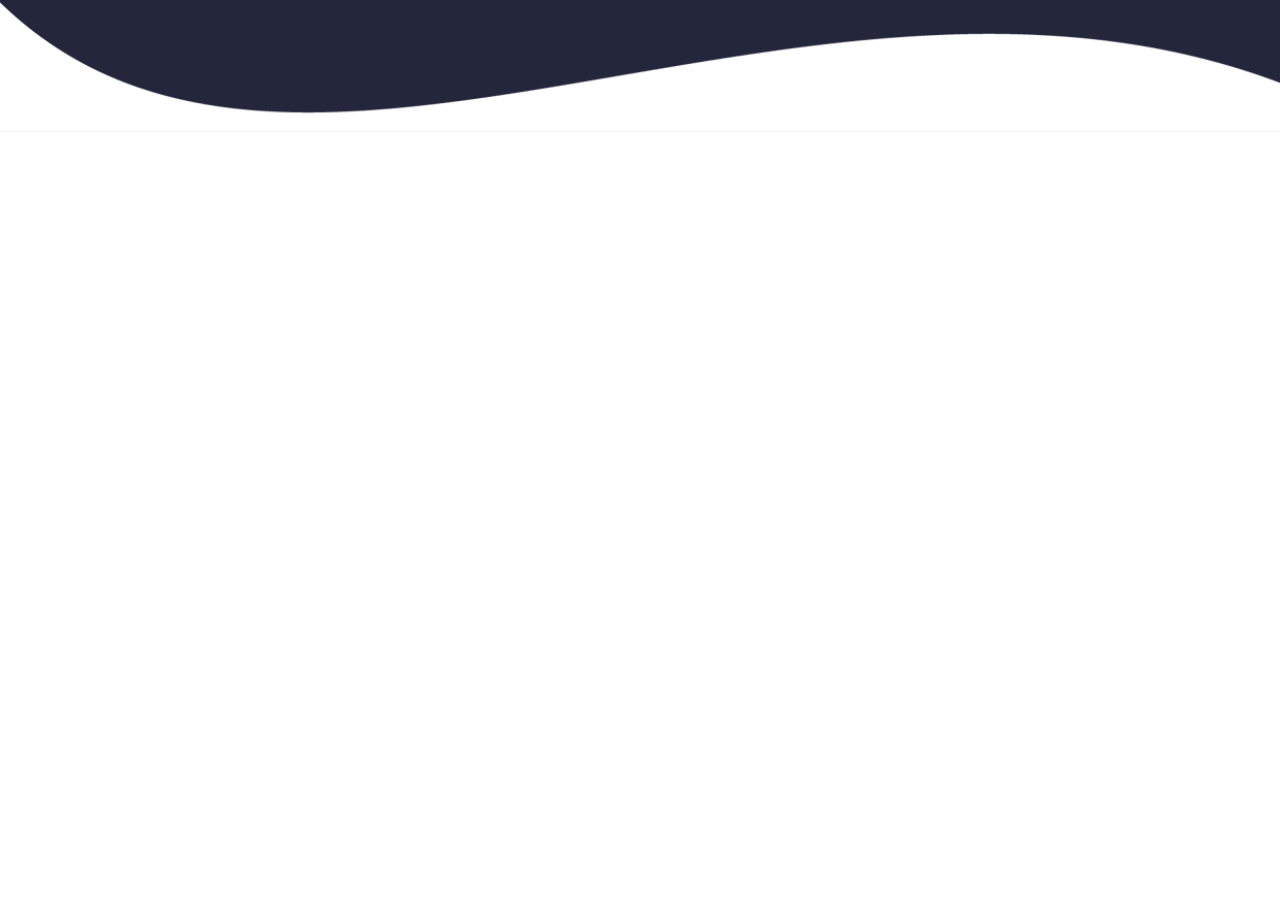
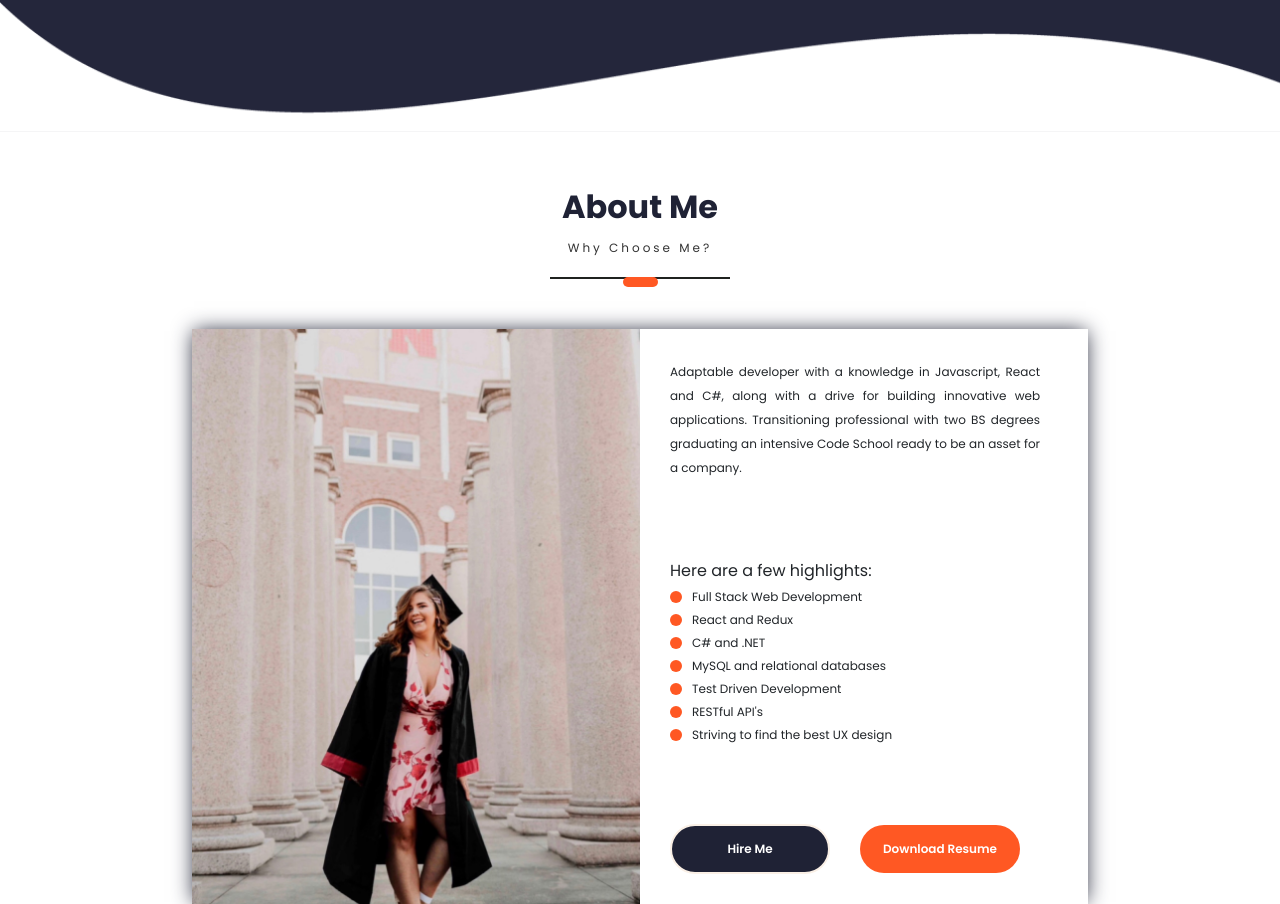
Before and after one commit to paigetiedeman/react-portfolio, a React (Create React App) app: page / in a window 1280 px wide. Shown: the part 538-1442 px from the top of the page. Before the commit the page ends 800 px from the top, so only its background shows below. Built offline with nearby package versions, Linux system fonts and the light colour scheme; a web font is replaced by a local one.

Commit message:
About Me section

```diff
--- /dev/null
+++ b/src/PortfolioContainer/AboutMe/AboutMe.css
@@ -0,0 +1,82 @@
+.about-me-container {
+  display: flex;
+  flex-direction: column;
+  justify-content: center;
+  align-items: center;
+  margin: 50px 0 0 0;
+}
+.about-me-parent {
+  max-width: 1000px;
+  width: 70%;
+}
+.about-me-card {
+  display: flex;
+  width: 100%;
+  box-shadow: 0 0px 20px -2px #1f2235;
+}
+.about-me-profile {
+  width: 50%;
+  background-image: url("../../assets/AboutMe/graduation.jpg");
+  background-size: cover;
+  background-repeat: no-repeat;
+  background-position: center;
+}
+.about-me-details {
+  width: 48%;
+  text-align: justify;
+  padding: 30px;
+}
+.about-me-description {
+  font-size: 12px;
+}
+.about-me-highlights {
+  margin: 80px 0;
+}
+.highlght-heading {
+  font-family: "Poppins Bold";
+  font-size: 14px;
+  margin: 0 0 5px 0;
+}
+.highlight {
+  display: flex;
+  align-items: center;
+  margin: 5px 0;
+  font-size: 12px;
+}
+.highlight-blob {
+  height: 12px;
+  width: 12px;
+  margin: 0 10px 0 0;
+  background-color: #ff5823;
+  border-radius: 50%;
+}
+.about-me-options .highlighted-btn {
+  margin: 0 0 0 30px;
+}
+
+/*IPAD PRO RESPONSIVENESS*/
+@media only screen and (max-width: 1110px) {
+  .about-me-parent {
+    width: 88%;
+  }
+}
+@media only screen and (max-width: 898px) {
+  .about-me-profile {
+    display: none;
+  }
+  .about-me-details {
+    width: 100%;
+  }
+}
+@media only screen and (max-width: 466px) {
+  .about-me-options {
+    display: flex;
+    flex-direction: column;
+  }
+  .about-me-options .highlighted-btn {
+    margin: 24px 0 0 0 !important;
+  }
+  .about-me-options button {
+    width: 100%;
+  }
+}
--- /dev/null
+++ b/src/PortfolioContainer/AboutMe/AboutMe.js
@@ -0,0 +1,72 @@
+import React, { useEffect } from 'react'
+import ScreenHeading from '../../utilities/ScreenHeading/ScreenHeading'
+import ScrollService from '../../utilities/ScrollService'
+import Animations from '../../utilities/Animations'
+import './AboutMe.css'
+
+export default function AboutMe(props) {
+  let fadeInScreenHandler = (screen) =>{
+    if(screen.fadeInScreen !== props.id)
+    return Animations.animations.fadeInScreen(props.id)
+  }
+  const fadeInSubscription = ScrollService.currentScreenFadeIn.subscribe(fadeInScreenHandler);
+
+  const SCREEN_CONSTANTS = {
+    description: "Adaptable developer with a knowledge in Javascript, React and C#, along with a drive for building innovative web applications. Transitioning professional with two BS degrees graduating an intensive Code School ready to be an asset for a company.",
+    highlights: {
+      bullets: [
+        "Full Stack Web Development",
+        "React and Redux",
+        "C# and .NET",
+        "MySQL and relational databases",
+        "Test Driven Development",
+        "RESTful API's",
+        "Striving to find the best UX design",
+      ],
+      heading: "Here are a few highlights:",
+    },
+  };
+
+  const renderHighlight = () => {
+    return SCREEN_CONSTANTS.highlights.bullets.map((value, i) => (
+      <div className="highlight" key={i}>
+        <div className="highlight-blob"></div>
+        <span>{value}</span>
+      </div>
+    ));
+  };
+
+  return (
+    <div className="about-me-container screen-container fade-in" id={props.id || ""}>
+      <div className="about-me-parent">
+        <ScreenHeading title={'About Me'} subHeading={'Why Choose Me?'}/>
+        <div className="about-me-card">
+          <div className="about-me-profile"></div>
+          <div className="about-me-details">
+            <span className="about-me-description">
+              {SCREEN_CONSTANTS.description}
+            </span>
+            <div className="about-me-highlights">
+              <div className="highlight-heading">
+                <span>{SCREEN_CONSTANTS.highlights.heading}</span>
+              </div>
+              {renderHighlight()}
+            </div>
+            <div className="about-me-options">
+              <button
+                className="btn primary-btn"
+                onClick={() => ScrollService.scrollHandler.scrollToHireMe()}
+              >
+                {" "}
+                Hire Me{" "}
+              </button>
+              <a href="PortfolioResume.pdf" download="PortfolioResume.pdf">
+                <button className="btn highlighted-btn">Download Resume</button>
+              </a>
+            </div>
+          </div>
+        </div>
+      </div>
+    </div>
+  );
+}
--- a/src/PortfolioContainer/Home/Profile/Profile.css
+++ b/src/PortfolioContainer/Home/Profile/Profile.css
@@ -73,6 +73,7 @@
   background-repeat: no-repeat;
   background-position: center;
 }
+
 .profile-picture-background:hover {
   transform: scale(1.07);
   transition: 1s ease-out;
--- a/src/PortfolioContainer/Home/Profile/Profile.js
+++ b/src/PortfolioContainer/Home/Profile/Profile.js
@@ -17,6 +17,7 @@
             </a>
             </div>
           </div>
+          <br />
           <div className="profile-details-name">
             <span className="primary-text">
               {" "}
@@ -47,12 +48,12 @@
             </span>
           </div>
           <div className="profile-options">
-            <button className="btn primary-btn">
+            <button className="btn primary-btn but">
               {" "}
               Hire Me{" "}
             </button>
             <a href="PortfolioResume.pdf" download="PortfolioResume.pdf">
-              <button className="btn highlighted-btn">Get Resume</button>
+              <button className="btn highlighted-btn but">View Resume</button>
             </a>
           </div>
         </div>
--- a/src/utilities/commonUtils.js
+++ b/src/utilities/commonUtils.js
@@ -1,16 +1,23 @@
 import Home from '../PortfolioContainer/Home/Home';
+import AboutMe from '../PortfolioContainer/AboutMe/AboutMe';
 
 export const TOTAL_SCREENS = [
   {
     screen_name: "Home",
     component: Home,
+  },
+  {
+    screen_name: "About Me",
+    component: AboutMe,
   }
 ]
 
 export const GET_SCREEN_INDEX = (screen_name)=>{
   if(!screen_name) return -1;
+
   for (let i = 0; i < TOTAL_SCREENS.length; i++){
     if(TOTAL_SCREENS[i].screen_name === screen_name) return i;
   }
+
   return -1;
 };
```
Also changed, not shown: src/utilities/ScreenHeading/ScreenHeading.js (+9 -8 lines), src/PortfolioContainer/Home/Home.css (line endings or trailing spaces), src/assets/AboutMe/graduation.jpg (added).
